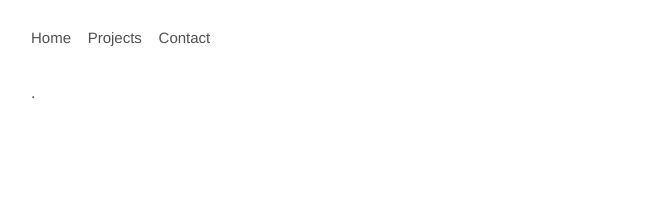
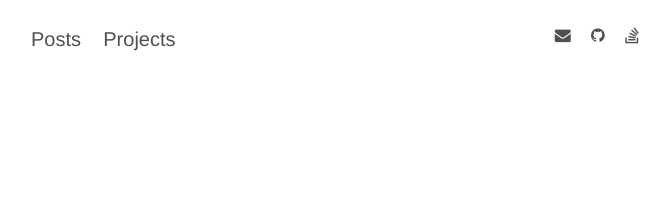
Before and after one commit to asadmshah/asadmshah.github.io, a Jekyll site: the page built from index.html, in a window 1280 px wide. Shown: the top 217 px of the page, without its empty margins (305-975 px from the left). Built offline with Jekyll 4.4.1, drawn with Linux system fonts in a browser that asks for light colours; nearby versions of some CDN libraries.

Commit message:
Add contact links to nav bar

```diff
--- a/_layouts/default.html
+++ b/_layouts/default.html
@@ -5,6 +5,7 @@
    <title>{{ site.title }} - {{ page.title }}</title>
    <link rel="stylesheet" type="text/css" href="/css/style.css" >
    <link rel="alternate" type="application/atom+xml" href="/feed.xml" title="News Feed">
+   <link href="//maxcdn.bootstrapcdn.com/font-awesome/4.5.0/css/font-awesome.min.css" rel="stylesheet">
    <script>
     (function(i,s,o,g,r,a,m){i['GoogleAnalyticsObject']=r;i[r]=i[r]||function(){
     (i[r].q=i[r].q||[]).push(arguments)},i[r].l=1*new Date();a=s.createElement(o),
@@ -19,20 +20,20 @@
 
 <div class="container">
 <header class="masthead">
-   <h3 class="masthead-title">
-     <small>
-        <a href="/">Home</a>&nbsp;&nbsp;&nbsp;
-     </small>
-      <small>
-        <a href="/projects">Projects</a>&nbsp;&nbsp;&nbsp;
-     </small>
-     <small>
-        <a href="/contact">Contact</a>
-     </small>
-   </h3>
+    <nav class="masthead-nav-start">
+    <a href="/">Posts</a>
+    &nbsp;&nbsp;&nbsp;
+    <a href="/projects">Projects</a>
+    </nav>
+
+    <nav class="masthead-nav-end">
+        <a href="mailto:me+asadmshah.github.io@asadmshah.com"><i class="fa fa-envelope"></i></a>
+        <a href="https://github.com/asadmshah"><i class="fa fa-github"></i></a>
+        <a href="http://stackoverflow.com/users/3238659/asadmshah"><i class="fa fa-stack-overflow"></i></a>
+    </nav>
 </header>
 
-<div id="content">
+<div class="content">
   {{ content }}
 </div>
 
--- a/css/style.scss
+++ b/css/style.scss
@@ -187,24 +187,33 @@ table {
   padding-bottom: 1rem;
   margin-bottom: 1rem;
 
- .masthead-title {
-    margin-top: 0;
-    margin-bottom: 0;
-    color: $masthead-color;
+  .masthead-nav-start {
+      display: inline;
+      float: left;
 
-    a {
-      color: $masthead-color;
-    }
+      a {
+          color: $masthead-color;
+          font-size: 1.25em;
+      }
+  }
 
-    small {
-      color: $masthead-small-color;
-      font-size: 75%;
-      font-weight: 400;
-      letter-spacing: 0;
-    }
+  .masthead-nav-end {
+      display: inline;
+      float: right;
+
+      a {
+          color: $masthead-color;
+          margin-left: 1em;
+      }
   }
 }
 
+//////////////////////////
+// Content
+
+.content {
+    margin-top: 2em;
+}
 
 //////////////////////////
 // Posts
--- a/index.html
+++ b/index.html
@@ -3,7 +3,6 @@ layout: default
 title: Posts
 ---
 
-{% if site.posts.size > 0 %}
 {% for post in site.posts %}
 <div class="list-item">
     <a href="{{ post.url }}">{{ post.title }}</a>
@@ -11,6 +10,3 @@ title: Posts
     <small><p>{{ post.date | date_to_long_string }}</p></small>
 </div>
 {% endfor %}
-{% else %}
-<span>.</span>
-{% endif %}
```
Also changed, not shown: _data/contact.yml (deleted, +0 -8 lines).
